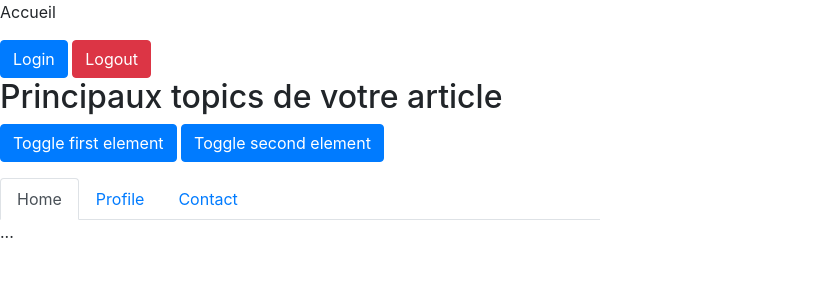
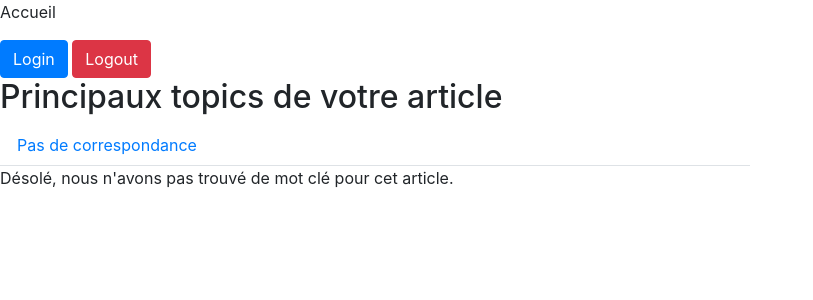
Before and after one commit to Backins/hackathon-fakenews, a Symfony app: template templates/front/show.html.twig in a window 1280 px wide. Shown: the top 300 px of the page, without its empty margins (0-813 px from the left). Run offline with Twig, Linux system fonts and the light colour scheme; the template is opened without the code that fills it, so the values that code supplies are empty; some libraries are stand-ins or nearby versions.

Commit message:
Ajout 3 mots clefs avec articles similaires

```diff
--- a/templates/front/show.html.twig
+++ b/templates/front/show.html.twig
@@ -19,23 +19,47 @@
                 </div>
             {% endif %}
         </section>
-        <section style="width: 600px;">
+        <section style="width: 750px;">
             <h2>Principaux topics de votre article</h2>
-            <p>
-                <a class="btn btn-primary" data-toggle="collapse" href="#multiCollapseExample1" role="button" aria-expanded="false" aria-controls="multiCollapseExample1">Toggle first element</a>
-                <button class="btn btn-primary" type="button" data-toggle="collapse" data-target="#multiCollapseExample2" aria-expanded="false" aria-controls="multiCollapseExample2">Toggle second element</button>
-            </p>
+            {{ dump(topics) }}
             <nav>
                 <div class="nav nav-tabs" id="nav-tab" role="tablist">
-                    <a class="nav-item nav-link active" id="nav-home-tab" data-toggle="tab" href="#nav-home" role="tab" aria-controls="nav-home" aria-selected="true">Home</a>
-                    <a class="nav-item nav-link" id="nav-profile-tab" data-toggle="tab" href="#nav-profile" role="tab" aria-controls="nav-profile" aria-selected="false">Profile</a>
-                    <a class="nav-item nav-link" id="nav-contact-tab" data-toggle="tab" href="#nav-contact" role="tab" aria-controls="nav-contact" aria-selected="false">Contact</a>
+                    {% for topic in topics %}
+                        <a class="nav-item nav-link" id="nav-home-tab" data-toggle="tab" href="#nav-{{ topic.labelUrl }}" role="tab" aria-controls="nav-home" aria-selected="true">{{ topic.label }}</a>
+                    {% else %}
+                        <a class="nav-item nav-link" id="nav-home-tab" data-toggle="tab" href="#nav-nothing" role="tab" aria-controls="nav-home" aria-selected="true">Pas de correspondance</a>
+                    {% endfor %}
                 </div>
             </nav>
             <div class="tab-content" id="nav-tabContent">
-                <div class="tab-pane fade show active" id="nav-home" role="tabpanel" aria-labelledby="nav-home-tab">...</div>
-                <div class="tab-pane fade" id="nav-profile" role="tabpanel" aria-labelledby="nav-profile-tab">...</div>
-                <div class="tab-pane fade" id="nav-contact" role="tabpanel" aria-labelledby="nav-contact-tab">...</div>
+                {% for topic in topics %}
+                    <div class="tab-pane fade" id="nav-{{ topic.labelUrl }}" role="tabpanel" aria-labelledby="nav-home-tab">
+                        <table class="table">
+                            <thead>
+                                <tr>
+                                    <th scope="col">Source</th>
+                                    <th scope="col">Titre</th>
+                                </tr>
+                            </thead>
+                            <tbody>
+                                {% for article in topic.ozaeArticles.articles %}
+                                    <tr>
+                                        <th scope="row">{{ article.source.domain }}</th>
+                                        <td>{{ article.name}}</td>
+                                    </tr>
+                                {% else %}
+                                    <tr>
+                                        <td colspan="2">Oops ! Aucun article trouvé.</td>
+                                    </tr>
+                                {% endfor %}
+                            </tbody>
+                        </table>
+                    </div>
+                {% else %}
+                    <div class="tab-pane fade show active" id="nav-nothing" role="tabpanel" aria-labelledby="nav-home-tab">
+                        <p>Désolé, nous n'avons pas trouvé de mot clé pour cet article.</p>
+                    </div>
+                {% endfor %}
             </div>
         </section>
     </main>
```
Also changed, not shown: src/Controller/DefaultController.php (+4 -6 lines), src/Service/NewscanService.php (+10 -19 lines).
